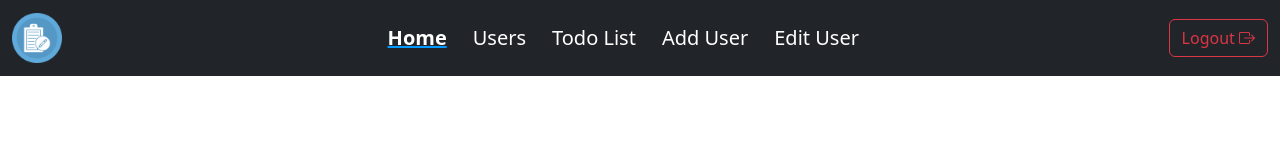
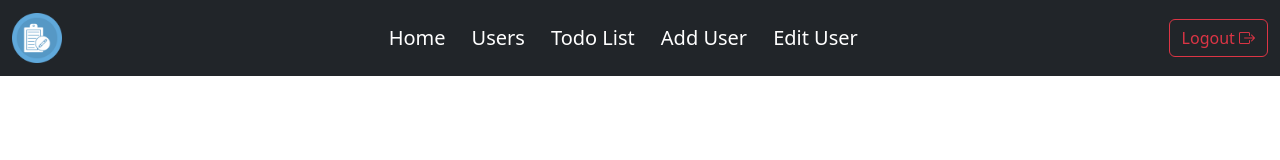
Before and after one commit to leorossiio/crud-app-ac2, an Angular app in the folder Frontend/crud-app/: page /app in a window 1280 px wide. Shown: the top 160 px of the page. Built offline with nearby package versions, Linux system fonts and the light colour scheme.

Commit message:
refactor: remove setactive link e adiciona um hover

```diff
--- a/Frontend/crud-app/src/app/pages/home/components/navbar/navbar.component.css
+++ b/Frontend/crud-app/src/app/pages/home/components/navbar/navbar.component.css
@@ -8,8 +8,7 @@
     color: white;
   }
 
-  .active {
-    font-weight: 600;
+  .nav-link:hover {
     text-decoration: underline rgb(0, 153, 255);
   }
 
--- a/Frontend/crud-app/src/app/pages/home/components/navbar/navbar.component.html
+++ b/Frontend/crud-app/src/app/pages/home/components/navbar/navbar.component.html
@@ -1,6 +1,6 @@
 <nav class="navbar navbar-expand-lg bg-dark">
   <div class="container-fluid">
-    <a class="navbar-brand" routerLink="/app" (click)="setActiveLink('home')">
+    <a class="navbar-brand" routerLink="/app">
       <div>
         <img class="logo" src="./assets/imgs/logotipo.png" alt="logotipo" />
       </div>
@@ -12,19 +12,19 @@
     <div class="collapse navbar-collapse" id="navbarScroll">
       <ul class="navbar-nav my-2 my-lg-0 navbar-nav-scroll">
         <li class="nav-item">
-          <a class="nav-link" [routerLink]="['/app']" (click)="setActiveLink('home')" [class.active]="activeLink === 'home'">Home</a>
+          <a class="nav-link" [routerLink]="['/app']">Home</a>
         </li>
         <li class="nav-item">
-          <a class="nav-link" [routerLink]="['/app/users']" (click)="setActiveLink('users')" [class.active]="activeLink === 'users'">Users</a>
+          <a class="nav-link" [routerLink]="['/app/users']">Users</a>
         </li>
         <li class="nav-item">
-          <a class="nav-link" [routerLink]="['/app/todo-list']" (click)="setActiveLink('tarefas')" [class.active]="activeLink === 'tarefas'">Todo List</a>
+          <a class="nav-link" [routerLink]="['/app/todo-list']">Todo List</a>
         </li>
         <li class="nav-item">
-          <a class="nav-link" [routerLink]="['/app/addUser']" (click)="setActiveLink('addUser')" [class.active]="activeLink === 'addUser'">Add User</a>
+          <a class="nav-link" [routerLink]="['/app/addUser']">Add User</a>
         </li>
         <li class="nav-item">
-          <a class="nav-link" [routerLink]="['/app/editUser']" (click)="setActiveLink('editUser')" [class.active]="activeLink === 'editUser'">Edit User</a>
+          <a class="nav-link" [routerLink]="['/app/editUser']">Edit User</a>
         </li>
       </ul>
       <form class="d-flex" role="search">
--- a/Frontend/crud-app/src/app/pages/home/components/navbar/navbar.component.ts
+++ b/Frontend/crud-app/src/app/pages/home/components/navbar/navbar.component.ts
@@ -1,4 +1,5 @@
 import { Component } from '@angular/core';
+import { Router } from '@angular/router';
 
 @Component({
   selector: 'app-navbar',
@@ -6,23 +7,12 @@ import { Component } from '@angular/core';
   styleUrls: ['./navbar.component.css']
 })
 export class NavbarComponent {
-  activeLink: string = 'home';
-
-
+  constructor(private router: Router) { }
   ngOnInit(): void {
-    const savedLink = localStorage.getItem('activeLink');
-    if (savedLink) {
-      this.activeLink = savedLink;
-    }
-  }
-
-  setActiveLink(link: string): void {
-    this.activeLink = link;
-    localStorage.setItem('activeLink', link);
   }
 
   logout(){
-    localStorage.removeItem('activeLink');
+    this.router.navigate(['']);
   }
 
 }
```
